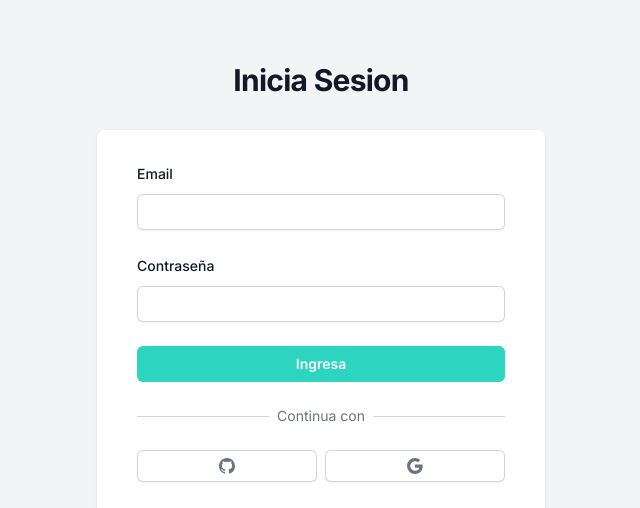
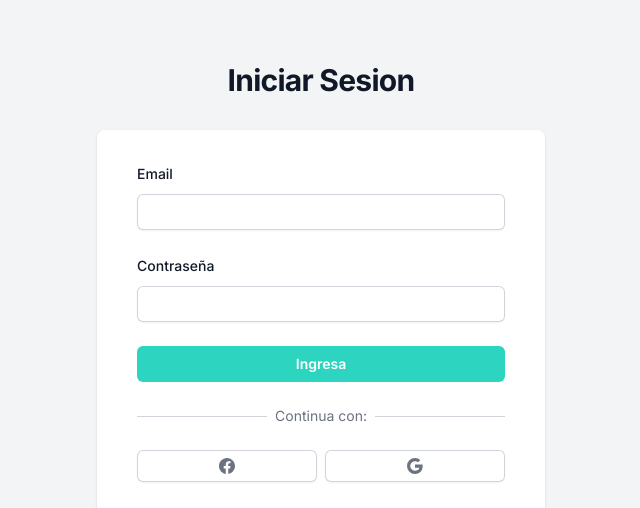
Before and after one commit to PietroArGal/nextauthtest, a Next.js app: page / in a window 1280 px wide. Shown: the part 438-946 px from the top of the page, without its empty margins (319-959 px from the left). Built offline with nearby package versions, Linux system fonts and the light colour scheme; no server answers.

Commit message:
LOGIN & REGISTER COMPLETED

```diff
--- a/app/(site)/components/AuthForm.tsx
+++ b/app/(site)/components/AuthForm.tsx
@@ -3,7 +3,7 @@
 import axios from "axios";
 import { signIn, useSession } from 'next-auth/react';
 import { useCallback, useEffect, useState } from 'react';
-import { BsGithub, BsGoogle } from 'react-icons/bs';
+import { BsFacebook, BsGoogle } from 'react-icons/bs';
 import { FieldValues, SubmitHandler, useForm } from 'react-hook-form';
 import { useRouter } from "next/navigation";
 
@@ -148,6 +148,8 @@ export const AuthForm = () => {
                     </div>
                 </form>
 
+                {variant === 'LOGIN' && (
+
                     <div className="mt-6">
                         <div className="relative">
                             <div className="absolute inset-0 flex items-center">
@@ -155,22 +157,29 @@ export const AuthForm = () => {
                             </div>
                             <div className="relative flex justify-center text-sm">
                                 <span className="bg-white px-2 text-gray-500">
-                                Continua con
+                                    Continua con:
                                 </span>
                             </div>
                         </div>
 
+
                         <div className="mt-6 flex gap-2">
+
                             <AuthSocialButton
-                            icon={BsGithub}
-                            onClick={() => socialAction('github')}
+                                icon={BsFacebook}
+                                onClick={() => socialAction('facebook')}
                             />
                             <AuthSocialButton
                                 icon={BsGoogle}
                                 onClick={() => socialAction('google')}
                             />
+
                         </div>
+
+
                     </div>
+
+                )}
 
                 <div
                     className="
--- a/app/(site)/page.tsx
+++ b/app/(site)/page.tsx
@@ -33,7 +33,7 @@ export default function Home() {
             text-gray-900
           "
         >
-          Inicia Sesion
+          Iniciar Sesion
         </h2>
       </div>
       <AuthForm />
--- a/app/api/auth/[...nextauth]/route.ts
+++ b/app/api/auth/[...nextauth]/route.ts
@@ -1,7 +1,7 @@
 import bcrypt from "bcrypt";
 import NextAuth, { AuthOptions } from "next-auth";
 import CredentialsProvider from "next-auth/providers/credentials";
-import GithubProvider from "next-auth/providers/github";
+import FacebookProvider from "next-auth/providers/facebook";
 import GoogleProvider from "next-auth/providers/google";
 import { PrismaAdapter } from "@next-auth/prisma-adapter";
 
@@ -10,9 +10,9 @@ import prisma from "@/app/libs/prismadb";
 export const authOptions: AuthOptions = {
   adapter: PrismaAdapter(prisma),
   providers: [
-    GithubProvider({
-      clientId: process.env.GITHUB_ID as string,
-      clientSecret: process.env.GITHUB_SECRET as string,
+    FacebookProvider({
+      clientId: process.env.FACEBOOK_CLIENT_ID as string,
+      clientSecret: process.env.FACEBOOK_CLIENT_SECRET as string,
     }),
     GoogleProvider({
       clientId: process.env.GOOGLE_CLIENT_ID as string,
```
Also changed, not shown: 1 other file (tests, documents, lock files or other folders). Lines whose indentation alone changed are shown as unchanged.
